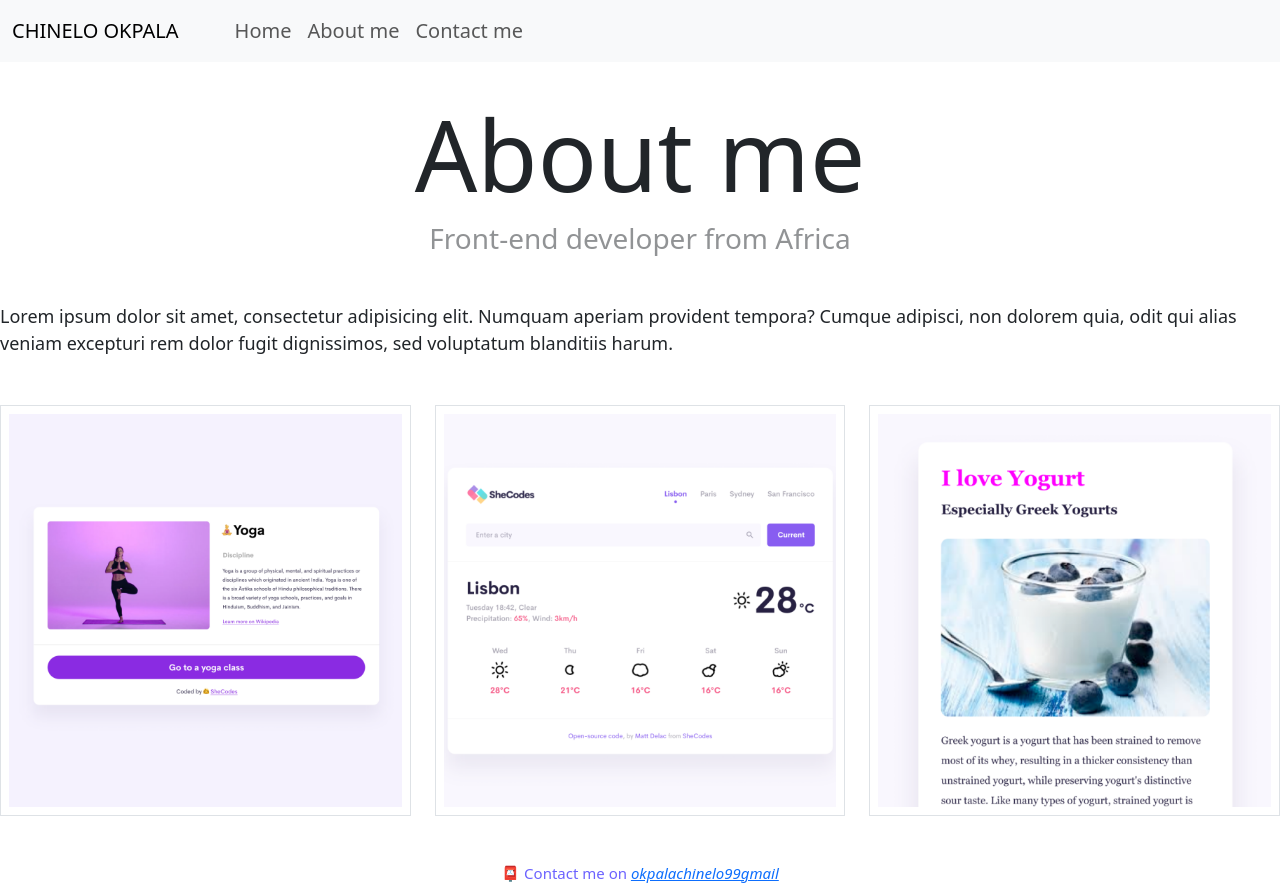
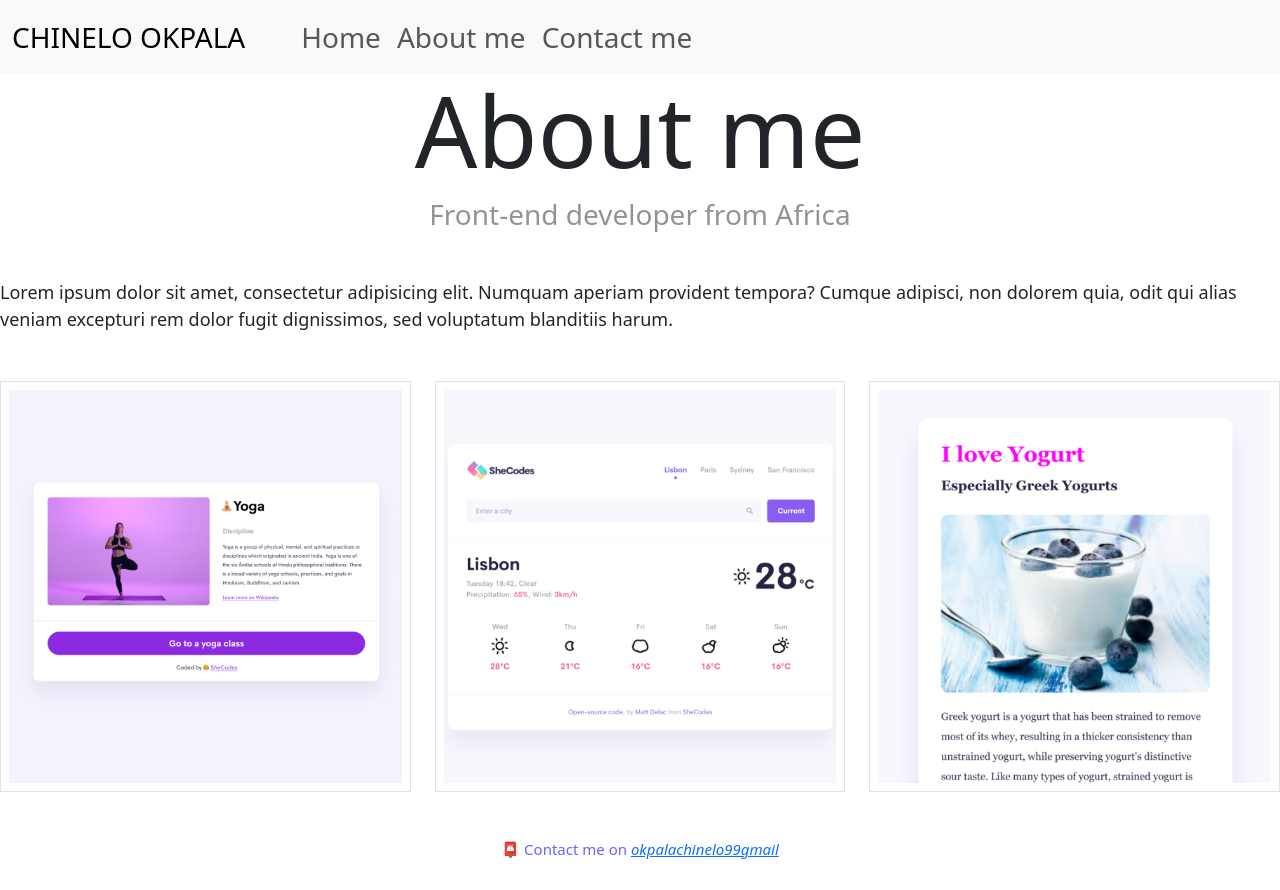
Before and after one commit to sophiapurple/week3MainProjectOnResponsiveness, a plain HTML site: page about.html in a window 1280 px wide. After the commit the page ends 866 px from the top, so only its background shows below. Drawn offline with nearby package versions, Linux system fonts and the light colour scheme; a web font is replaced by a local one.

```diff
--- a/about.html
+++ b/about.html
@@ -28,7 +28,7 @@
     <div class="container">
     <div class="main">
     <nav class="navbar navbar-expand-lg navbar-light bg-light fixed-top pe-2">
-      <a class="navbar-brand text-uppercase font-weight-bold text-decoration-none text-black fs-5 ms-1 me-5 name ps-2" href="/" >Chinelo Okpala</a>
+      <a class="navbar-brand text-uppercase font-weight-bold text-decoration-none text-black fs-3 ms-1 me-5 name ps-2" href="/" >Chinelo Okpala</a>
       <button
         class="navbar-toggler"
         type="button"
@@ -43,15 +43,15 @@
       <div class="collapse navbar-collapse" id="navbarNav">
         <ul class="navbar-nav">
           <li class="nav-item ">
-            <a class="nav-link fs-5" href="/"
+            <a class="nav-link fs-3" href="/"
               >Home <span class="sr-only"></span></a
             >
           </li>
           <li class="nav-item active">
-            <a class="nav-link fs-5" href="about.html">About me</a>
+            <a class="nav-link fs-3" href="about.html">About me</a>
           </li>
           <li class="nav-item">
-            <a class="nav-link fs-5" href="about.html#contact ">Contact me</a>
+            <a class="nav-link fs-3" href="about.html#contact ">Contact me</a>
           </li>
         </ul>
       </div>
@@ -60,7 +60,7 @@
 
     </nav>
     <br>
-       <br>
+
 
        <h1 class="mt-5 text-center">About me</h1>
        <h4 class="mb-5 text-center">Front-end developer from Africa</h4>
```
Also changed, not shown: index.html (+4 -4 lines).
